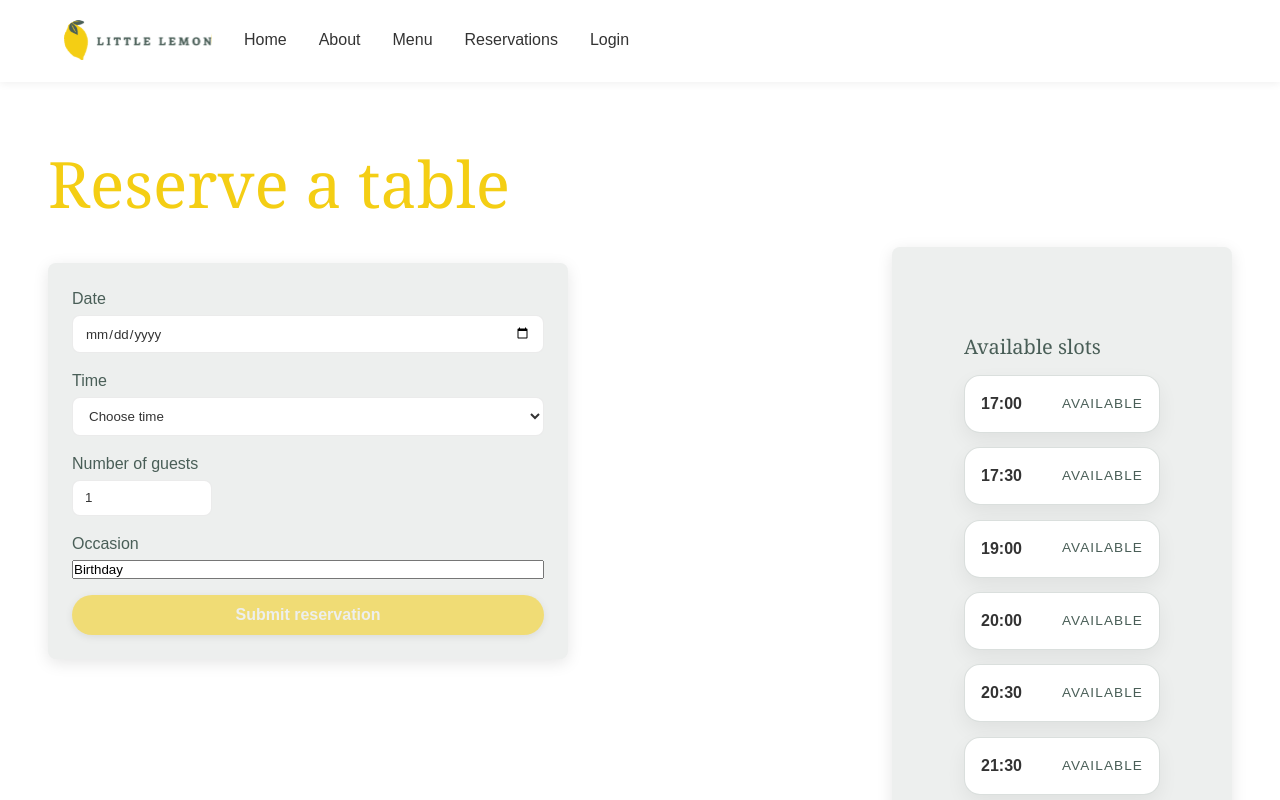
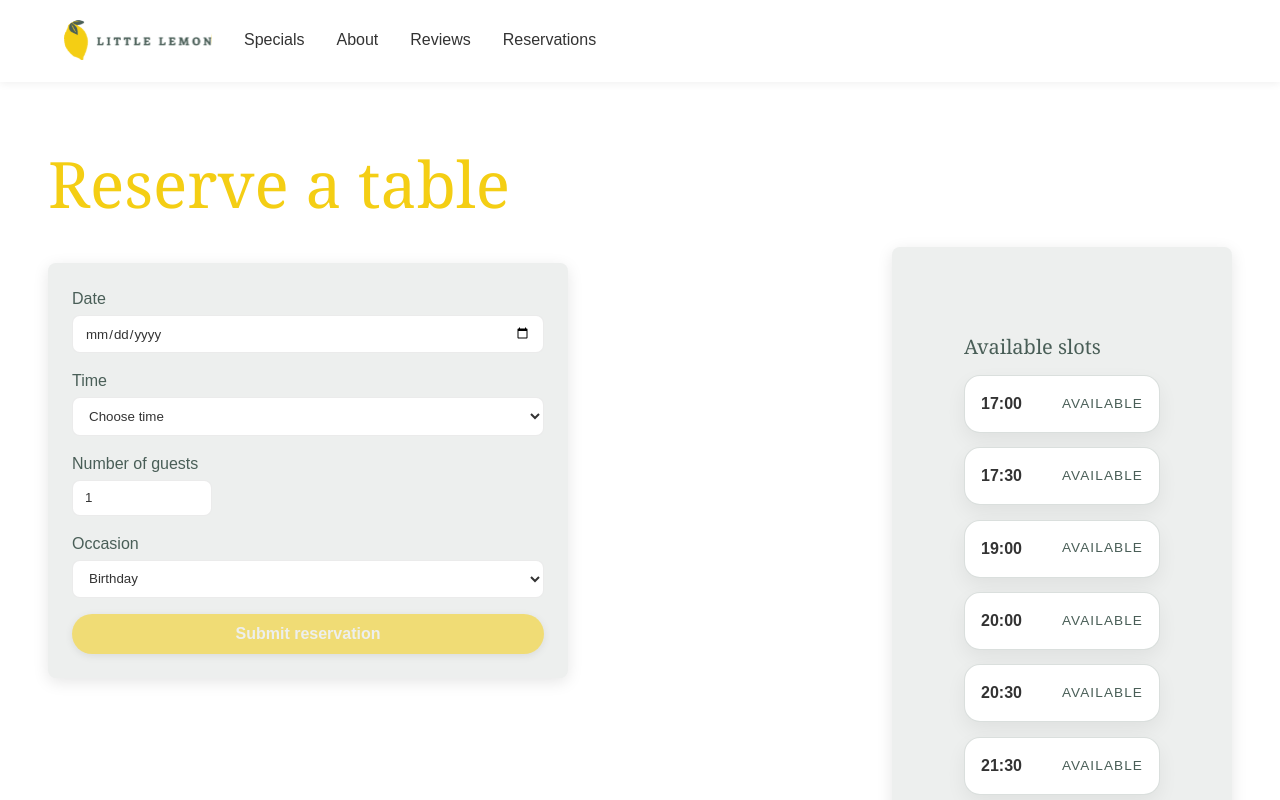
Before and after one commit to NahiyanKhandaker/Little-Lemon-Booking, a React (Create React App) app in the folder littlelemon/: page /booking in a window 1280 px wide. Shown: the top 800 px of the page. Built offline with nearby package versions, Linux system fonts and the light colour scheme.

Commit message:
Completed and ready for project submission

```diff
--- a/littlelemon/src/BookingForm.js
+++ b/littlelemon/src/BookingForm.js
@@ -1,4 +1,4 @@
-import React, { useMemo, useState } from "react";
+import { useMemo, useState } from "react";
 import "./BookingForm.css";
 
 function BookingForm({
@@ -7,9 +7,7 @@ function BookingForm({
   guests,
   occasion,
   availableTimes = [],
-  bookings = [],
   onDateChange,
-  dispatchTimes,
   onTimeChange,
   onGuestsChange,
   onOccasionChange,
@@ -17,7 +15,7 @@ function BookingForm({
   isSubmitting = false,
   delayMessage = '',
 }) {
-  const [touched, setTouched] = useState({ date: false, time: false, guests: false });
+  const [touched, setTouched] = useState({ date: false, time: false, guests: false, occasion: false });
   const [submitAttempted, setSubmitAttempted] = useState(false);
 
   const today = useMemo(() => {
@@ -89,7 +87,6 @@ function BookingForm({
           onChange={(e) => {
             const val = e.target.value;
             setTouched((prev) => ({ ...prev, date: true }));
-            if (dispatchTimes) dispatchTimes({ type: "update", date: val, bookings });
             if (onDateChange) onDateChange(val);
           }}
           required
@@ -159,8 +156,7 @@ function BookingForm({
 
       <div className="form-row">
         <label htmlFor="occasion">Occasion</label>
-        <input
-          type="text"
+        <select
           id="occasion"
           value={occasion}
           onBlur={() => setTouched((prev) => ({ ...prev, occasion: true }))}
@@ -172,7 +168,17 @@ function BookingForm({
           required
           aria-invalid={!!occasionError}
           aria-describedby={showOccasionError ? 'occasion-error' : undefined}
-        />
+        >
+          <option value="" disabled>
+            Choose occasion
+          </option>
+          <option value="Birthday">Birthday</option>
+          <option value="Wedding">Wedding</option>
+          <option value="Anniversary">Anniversary</option>
+          <option value="Engagement">Engagement</option>
+          <option value="Graduation">Graduation</option>
+          <option value="Other">Other</option>
+        </select>
         {showOccasionError && (
           <p id="occasion-error" className="field-error" role="alert">
             {occasionError}
@@ -181,7 +187,7 @@ function BookingForm({
       </div>
 
       <div className="form-row">
-        <button type="submit" aria-label="On Click" disabled={!formIsValid || isSubmitting}>
+        <button type="submit" disabled={!formIsValid || isSubmitting}>
           {isSubmitting ? 'Submitting...' : 'Submit reservation'}
         </button>
       </div>
--- a/littlelemon/src/BookingPage.js
+++ b/littlelemon/src/BookingPage.js
@@ -1,4 +1,4 @@
-import React, { useMemo, useState } from "react";
+import { useMemo, useState } from "react";
 import BookingForm from "./BookingForm";
 import BookingSlot from "./BookingSlot";
 
@@ -6,7 +6,6 @@ function BookingPage({
   availableTimes = [],
   bookings = [],
   onDateChange,
-  dispatchTimes,
   onBookingSubmit,
   selectedDate = "",
   isSubmitting = false,
@@ -51,9 +50,7 @@ function BookingPage({
               guests={guests}
               occasion={occasion}
               availableTimes={availableTimes}
-              bookings={bookings}
               onDateChange={handleDateChange}
-              dispatchTimes={dispatchTimes}
               onTimeChange={setTime}
               onGuestsChange={setGuests}
               onOccasionChange={setOccasion}
--- a/littlelemon/src/BookingSlot.js
+++ b/littlelemon/src/BookingSlot.js
@@ -1,5 +1,3 @@
-import React from "react";
-
 function BookingSlot({ time, date, guests, occasion, status }) {
   const isBooked = status === "booked";
   return (
--- a/littlelemon/src/ConfirmedBooking.js
+++ b/littlelemon/src/ConfirmedBooking.js
@@ -1,4 +1,4 @@
-import React, { useEffect, useRef } from 'react';
+import { useEffect, useRef } from 'react';
 import './ConfirmedBooking.css';
 
 function ConfirmedBooking() {
--- a/littlelemon/src/Footer.js
+++ b/littlelemon/src/Footer.js
@@ -9,11 +9,11 @@ function Footer() {
           <div className="footer__brand-copy">
           <h4>Doormat Navigation</h4>
           <ul>
-            <li><a href="/" aria-label="On Click">Home</a></li>
-            <li><a href="/about" aria-label="On Click">About</a></li>
-            <li><a href="/menu" aria-label="On Click">Menu</a></li>
-            <li><a href="/reservations" aria-label="On Click">Reservations</a></li>
-            <li><a href="/login" aria-label="On Click">Login</a></li>
+            <li><a href="/">Home</a></li>
+            <li><a href="/about">About</a></li>
+            <li><a href="/menu">Menu</a></li>
+            <li><a href="/reservations">Reservations</a></li>
+            <li><a href="/login">Login</a></li>
           </ul>
         </div>
       </section>
@@ -22,17 +22,17 @@ function Footer() {
         <h4>Contact</h4>
         <address>
           <p>123 Lemon Street, Chicago, IL 60601</p>
-          <p>Phone: <a href="tel:+13125550199" aria-label="On Click">(312) 555-0199</a></p>
-          <p>Email: <a href="mailto:hello@littlelemon.com" aria-label="On Click">hello@littlelemon.com</a></p>
+          <p>Phone: <a href="tel:+13125550199" aria-label="Call Little Lemon restaurant">(312) 555-0199</a></p>
+          <p>Email: <a href="mailto:hello@littlelemon.com" aria-label="Email Little Lemon restaurant">hello@littlelemon.com</a></p>
         </address>
       </section>
 
       <section className="footer__social">
         <h4>Social Media Links</h4>
         <ul>
-          <li><a href="https://facebook.com" target="_blank" rel="noreferrer" aria-label="On Click">Facebook</a></li>
-          <li><a href="https://instagram.com" target="_blank" rel="noreferrer" aria-label="On Click">Instagram</a></li>
-          <li><a href="https://twitter.com" target="_blank" rel="noreferrer" aria-label="On Click">Twitter</a></li>
+          <li><a href="https://facebook.com" target="_blank" rel="noopener noreferrer" aria-label="Little Lemon on Facebook">Facebook</a></li>
+          <li><a href="https://instagram.com" target="_blank" rel="noopener noreferrer" aria-label="Little Lemon on Instagram">Instagram</a></li>
+          <li><a href="https://twitter.com" target="_blank" rel="noopener noreferrer" aria-label="Little Lemon on Twitter">Twitter</a></li>
         </ul>
       </section>
     </footer>
--- a/littlelemon/src/HomePage.js
+++ b/littlelemon/src/HomePage.js
@@ -43,7 +43,7 @@ const testimonials = [
 function HomePage() {
   return (
     <main id="main" className="main">
-      <section className="hero">
+      <section id="home" className="hero">
         <div className="hero__text">
           <h1>Little Lemon</h1>
           <h2>Chicago</h2>
@@ -51,7 +51,7 @@ function HomePage() {
             We are a family-owned Mediterranean restaurant, focused on traditional
             recipes served with a modern twist.
           </p>
-          <Link className="hero__button" to="/booking" aria-label="On Click">
+          <Link className="hero__button" to="/booking">
             Reserve a Table
           </Link>
         </div>
@@ -62,11 +62,11 @@ function HomePage() {
           alt="Little Lemon Restaurant"
         />
       </section>
-      <section className="hero">
+      <section id="specials" className="hero">
         <div className="hero__text">
           <div className="hero_header">
             <h1>Specials</h1>
-            <button aria-label="On Click">Online Menu</button>
+            <button type="button">Online Menu</button>
           </div>
 
           <div className="specials">
@@ -79,9 +79,9 @@ function HomePage() {
               <p className="special-card__description">
                 Crisp vegetables, tangy feta, and house vinaigrette in a refreshing classic.
               </p>
-              <a className="special-card__link" href="#" aria-label="On Click">
+              <button type="button" className="special-card__link">
                 Order now
-              </a>
+              </button>
             </div>
 
             <div className="special-card">
@@ -93,9 +93,9 @@ function HomePage() {
               <p className="special-card__description">
                 Toasted bread topped with ripe tomatoes, basil, garlic, and olive oil.
               </p>
-              <a className="special-card__link" href="#" aria-label="On Click">
+              <button type="button" className="special-card__link">
                 Order now
-              </a>
+              </button>
             </div>
 
             <div className="special-card">
@@ -107,15 +107,15 @@ function HomePage() {
               <p className="special-card__description">
                 A bright citrus finish with silky texture and a light, sweet finish.
               </p>
-              <a className="special-card__link" href="#" aria-label="On Click">
+              <button type="button" className="special-card__link">
                 Order now
-              </a>
+              </button>
             </div>
           </div>
         </div>
       </section>
 
-      <section className="hero testimonials-section">
+      <section id="testimonials" className="hero testimonials-section">
         <div className="hero_header2">
           <h1>Testimonials</h1>
         </div>
@@ -142,7 +142,7 @@ function HomePage() {
         </div>
       </section>
 
-      <section className="hero about" name="about">
+      <section id="about" className="hero about">
         <div className="hero__text">
           <h1>About</h1>
           <h2>Chicago</h2>
--- a/littlelemon/src/Main.js
+++ b/littlelemon/src/Main.js
@@ -117,7 +117,6 @@ function Main() {
               bookings={bookings}
               selectedDate={selectedDate}
               onDateChange={setSelectedDate}
-              dispatchTimes={dispatchTimes}
               onBookingSubmit={handleBookingSubmit}
               isSubmitting={isSubmitting}
               submitDelayMessage={submitDelayMessage}
--- a/littlelemon/src/Nav.js
+++ b/littlelemon/src/Nav.js
@@ -2,19 +2,26 @@ import { Link } from 'react-router-dom';
 import logo from './icons_assets/logo.svg';
 
 function Nav() {
+  const handleSmoothScroll = (e, sectionId) => {
+    e.preventDefault();
+    const section = document.getElementById(sectionId);
+    if (section) {
+      section.scrollIntoView({ behavior: 'smooth' });
+    }
+  };
+
   return (
     <nav className="nav">
       <ul className="nav__list">
         <li>
-          <Link to="/" className="nav_link" aria-label="On Click">
+          <Link to="/" className="nav_link" aria-label="Go to home page">
             <img src={logo} alt="Little Lemon logo" />
           </Link>
         </li>
-        <li><Link to="/" className="nav__link" aria-label="On Click">Home</Link></li>
-        <li><Link to="/about" className="nav__link" aria-label="On Click">About</Link></li>
-        <li><Link to="/menu" className="nav__link" aria-label="On Click">Menu</Link></li>
-        <li><Link to="/booking" className="nav__link" aria-label="On Click">Reservations</Link></li>
-        <li><Link to="/login" className="nav__link" aria-label="On Click">Login</Link></li>
+        <li><a href="#specials" className="nav__link" aria-label="Specials" onClick={(e) => handleSmoothScroll(e, 'specials')}>Specials</a></li>
+        <li><a href="#about" className="nav__link" aria-label="About" onClick={(e) => handleSmoothScroll(e, 'about')}>About</a></li>
+        <li><a href="#testimonials" className="nav__link" aria-label="Reviews" onClick={(e) => handleSmoothScroll(e, 'testimonials')}>Reviews</a></li>
+        <li><Link to="/booking" className="nav__link" aria-label="Reservations">Reservations</Link></li>
       </ul>
     </nav>
   );
```
Also changed, not shown: 2 other files (tests, documents, lock files or other folders).
